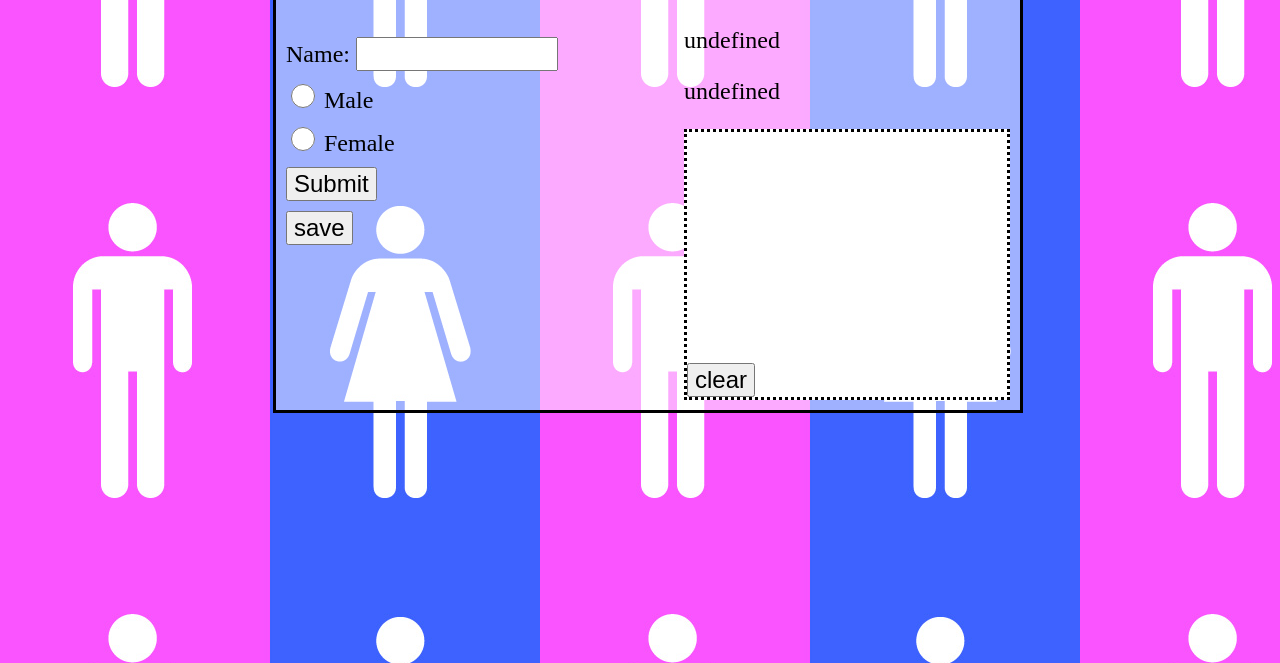
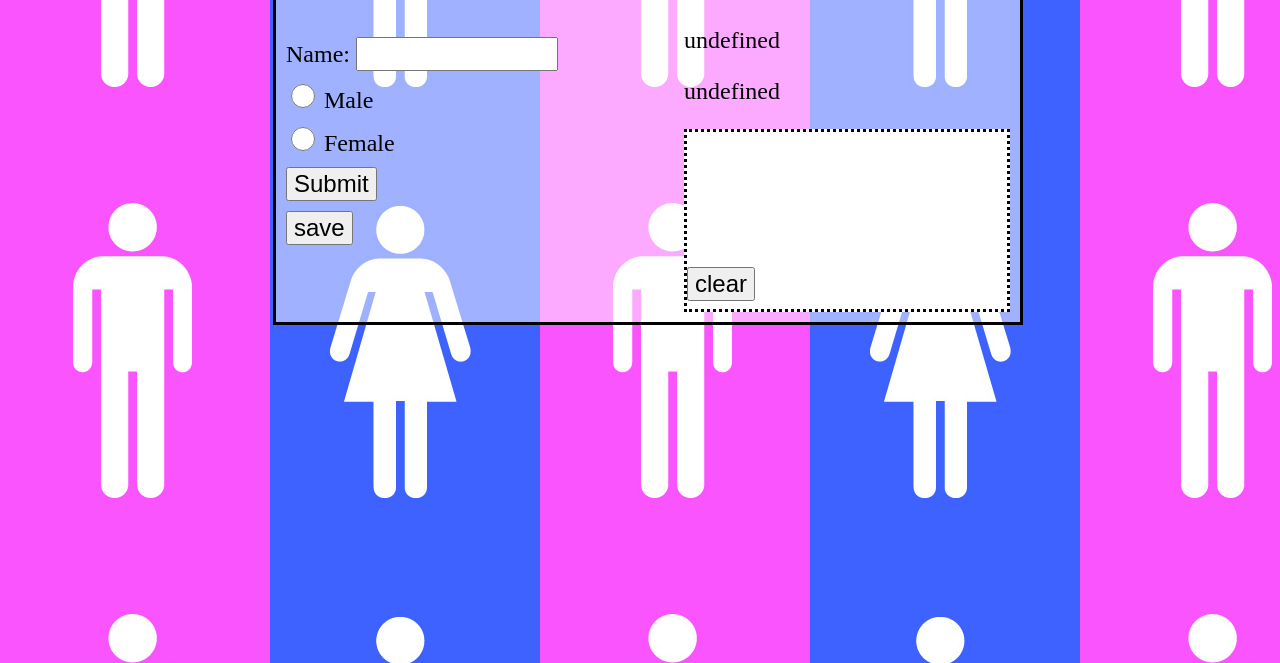
Before and after one commit to MahdiTheGreat/MahdiTheGreat.github.io, a plain HTML site: page index.html in a window 1280 px wide. Shown: the part 265-928 px from the top of the page. Drawn offline with Linux system fonts and the light colour scheme.

Commit message:
semi-finialized the gui

```diff
--- a/index.html
+++ b/index.html
@@ -53,7 +53,6 @@
     width: 100%;
     height: 100%;
     background-image:url("\Gender_binary.jpg");
-    position: center;
     overflow: hidden;
 
   }
@@ -66,7 +65,6 @@
     gap: 10px;
     border: solid;
     margin: auto;
-    position:center;
     margin-top: 10%;
     font-size: 6vh;
     padding: 10px;
@@ -113,8 +111,8 @@
     background-color: white;
     min-width: 40vh;
     height: fit-content;
-    gap:6vh;
     border-style: dotted;
+    padding-bottom: 1vh;
   }
 
 
```
